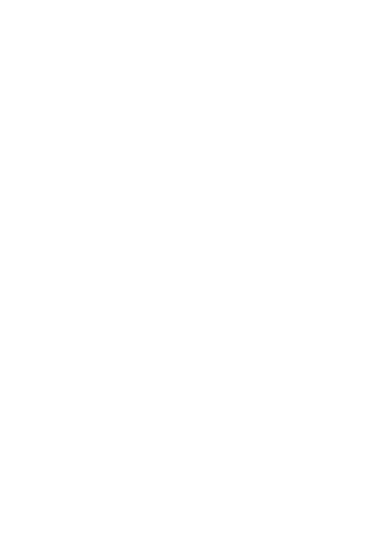
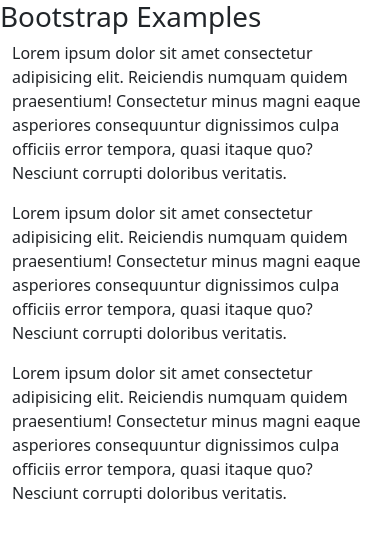
Before and after one commit to ayushi-khare-ps/bootstrap-experiments, a plain HTML site: page index.html in a window 390 px wide. Drawn offline with nearby package versions, Linux system fonts and the light colour scheme.

Commit message:
Responsive index page

```diff
--- a/index.html
+++ b/index.html
@@ -8,6 +8,26 @@
     <title>Document</title>
 </head>
 <body>
+    <header>
+        <h1>Bootstrap Examples</h1>
+    </header>
+
+    <main>
+        <div class="container">
+            <div class="row">
+                <div class="col-md-4">
+                    <p>Lorem ipsum dolor sit amet consectetur adipisicing elit. Reiciendis numquam quidem praesentium! Consectetur minus magni eaque asperiores consequuntur dignissimos culpa officiis error tempora, quasi itaque quo? Nesciunt corrupti doloribus veritatis.</p>
+                </div>
+                <div class="col-md-4">
+                    <p>Lorem ipsum dolor sit amet consectetur adipisicing elit. Reiciendis numquam quidem praesentium! Consectetur minus magni eaque asperiores consequuntur dignissimos culpa officiis error tempora, quasi itaque quo? Nesciunt corrupti doloribus veritatis.</p>
+                </div>
+                <div class="col-md-4">
+                    <p>Lorem ipsum dolor sit amet consectetur adipisicing elit. Reiciendis numquam quidem praesentium! Consectetur minus magni eaque asperiores consequuntur dignissimos culpa officiis error tempora, quasi itaque quo? Nesciunt corrupti doloribus veritatis.</p>
+                </div>
+
+            </div>
+        </div>
+    </main>
 
 </body>
 </html>
```
